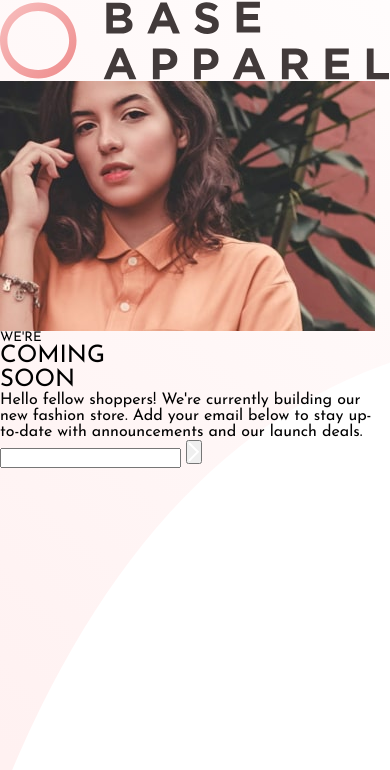
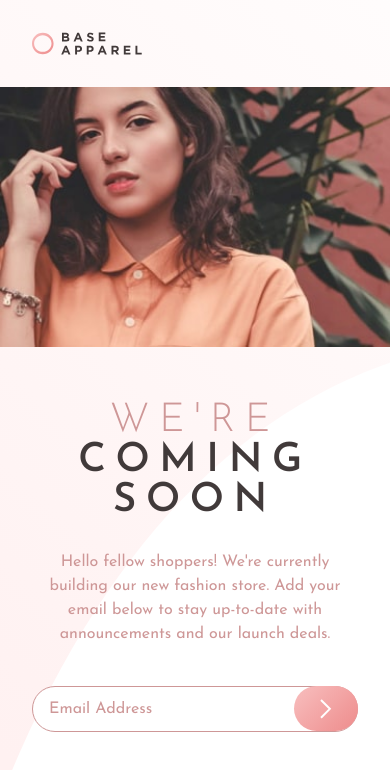
Before and after one commit to Tusar78/coming-soon-page, a plain HTML site: page index.html in a window 390 px wide. Drawn offline with Linux system fonts and the light colour scheme.

Commit message:
Design complete on mobile version

```diff
--- a/assets/css/style.css
+++ b/assets/css/style.css
@@ -18,8 +18,8 @@
   --dark-grayish-red: hsl(0, 6%, 24%);
 
   /* Gradient Colors */
-  --gradient-light: Linear, 135deg, from hsl(0, 0%, 100%), to hsl(0, 100%, 98%);
-  --gradient-medium: Linear, 135deg, from hsl(0, 80%, 86%), to hsl(0, 74%, 74%);
+  --gradient-light: 135deg, hsl(0, 0%, 100%), hsl(0, 100%, 98%);
+  --gradient-medium: 135deg, hsl(0, 80%, 86%), hsl(0, 74%, 74%);
 }
 
 /* Reset Code */
@@ -68,3 +68,75 @@ button {
   width: 100%;
   margin: 0 auto;
 }
+
+.coming-soon__logo {
+  padding: 2rem;
+}
+
+.logo__img {
+  width: 110px;
+}
+
+.coming-soon__img {
+  height: 250px;
+}
+
+.coming-soon__body {
+  padding: 4rem 2rem 5.625rem;
+  text-align: center;
+}
+
+.coming-soon__heading {
+  margin-bottom: 1.825rem;
+}
+
+.coming-soon__subtitle,
+.coming-soon__title {
+  font-size: 2.5rem;
+  font-weight: var(--font-light);
+  letter-spacing: .6rem;
+  color: var(--desaturated-red);
+}
+
+.coming-soon__title {
+  color: var(--dark-grayish-red);
+  font-weight: var(--font-bold);
+}
+
+.coming-soon__description {
+  margin-bottom: 2.5rem;
+}
+
+.coming-soon__text {
+  font-size: var(--normal-size);
+  color: var(--desaturated-red);
+  line-height: 1.5;
+}
+
+.coming-soon__email {
+  position: relative;
+}
+
+.coming-soon__input {
+  width: 100%;
+  padding: .875rem 1rem;
+  border: 1px solid var(--desaturated-red);
+  border-radius: 2.25rem;
+}
+
+.coming-soon__input::placeholder {
+  color: var(--desaturated-red);
+}
+
+.coming-soon__btn {
+  position: absolute;
+  top: 0;
+  right: 0;
+  padding: 0.775rem 1.625rem;
+  display: flex;
+  align-items: center;
+  justify-content: center;
+  border: none;
+  background: linear-gradient(var(--gradient-medium));
+  border-radius: 1.5rem;
+}
--- a/index.html
+++ b/index.html
@@ -26,26 +26,44 @@
 
         <div class="coming-soon__img">
           <picture>
-            <source media="(min-width:650px)" srcset="./assets/images/hero-desktop.jpg">
-            <img src="./assets/images/hero-mobile.jpg" alt="Hero img mobile" style="width:auto;">
+            <source
+              media="(min-width:650px)"
+              srcset="./assets/images/hero-desktop.jpg"
+            />
+            <img src="./assets/images/hero-mobile.jpg" alt="Hero img mobile" />
           </picture>
         </div>
 
         <div class="coming-soon__body">
           <div class="coming-soon__heading">
             <h5 class="coming-soon__subtitle">WE'RE</h5>
-            <h2 class="coming-soon__title">COMING <br /> SOON</h2>
+            <h2 class="coming-soon__title">
+              COMING <br />
+              SOON
+            </h2>
           </div>
           <div class="coming-soon__description">
             <p class="coming-soon__text">
-              Hello fellow shoppers! We're currently building our new fashion store. Add your email below to stay up-to-date with announcements and our launch deals.
+              Hello fellow shoppers! We're currently building our new fashion
+              store. Add your email below to stay up-to-date with announcements
+              and our launch deals.
             </p>
           </div>
           <div class="coming-soon__email">
             <form>
-              <input type="email" name="email" id="email" class="coming-soon__input">
+              <input
+                type="email"
+                name="email"
+                id="email"
+                class="coming-soon__input"
+                placeholder="Email Address"
+              />
               <button class="coming-soon__btn" type="submit">
-                <img class="coming-soon__btn-icon" src="./assets/images/icon-arrow.svg" alt="Button icon">
+                <img
+                  class="coming-soon__btn-icon"
+                  src="./assets/images/icon-arrow.svg"
+                  alt="Button icon"
+                />
               </button>
             </form>
           </div>
```
